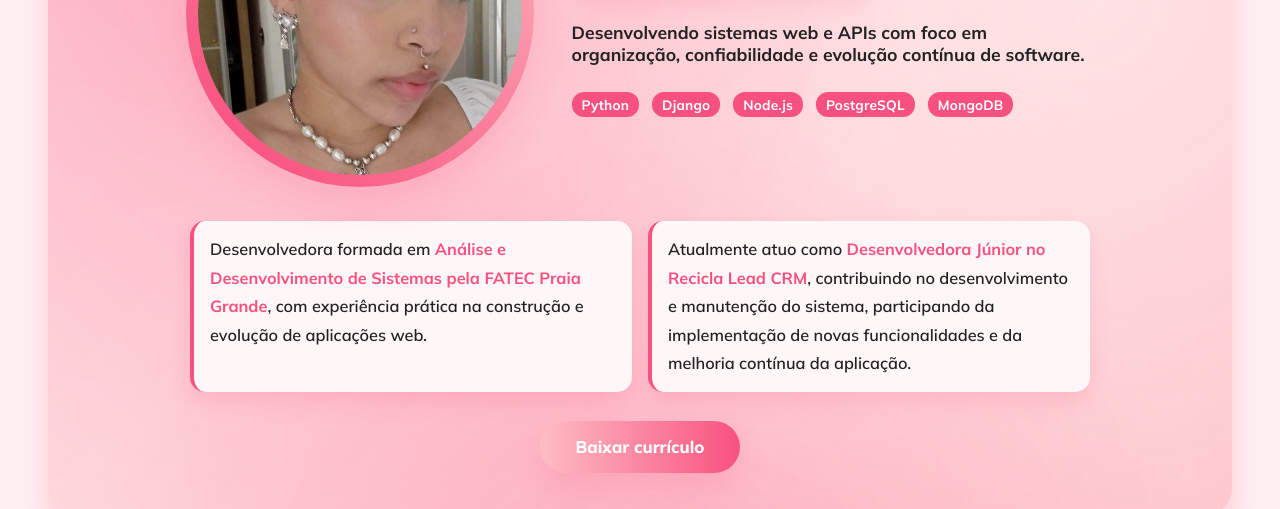
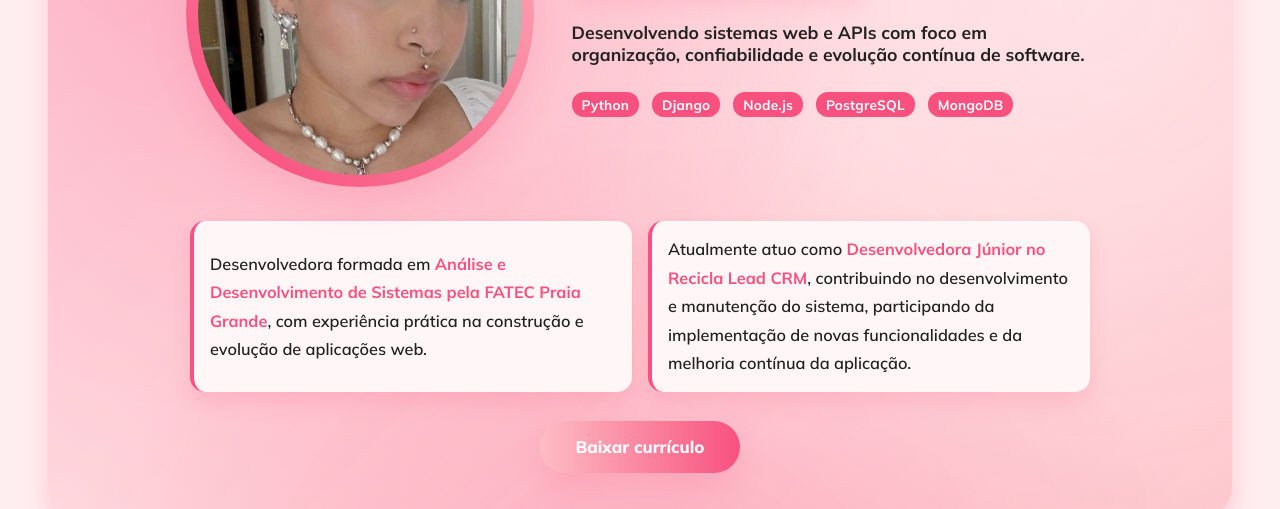
Before and after one commit to luiza-carla/Portfolio-Luiza-Carla, a plain HTML site: page index.html in a window 1280 px wide. Shown: the part 291-800 px from the top of the page. Drawn offline with nearby package versions, Linux system fonts and the light colour scheme; a web font is replaced by a local one.

Commit message:
centralizando texto de início

```diff
--- a/css/inicio.css
+++ b/css/inicio.css
@@ -112,6 +112,8 @@ body.theme-neutral .principal__cargo {
 }
 
 .principal__bio p {
+  display: flex;
+  align-items: center;
   font-family: var(--fonte-principal);
   font-size: 1.02rem;
   font-weight: 600;
@@ -125,6 +127,10 @@ body.theme-neutral .principal__cargo {
   box-shadow:
     0 12px 22px color-mix(in srgb, var(--accent-dark) 10%, transparent),
     0 6px 14px color-mix(in srgb, var(--accent-dark) 6%, transparent);
+}
+
+.principal__bio-text {
+  display: block;
 }
 
 .principal__bio p strong {
--- a/index.html
+++ b/index.html
@@ -57,14 +57,18 @@
         <div class="principal__conteudo">
           <div class="principal__bio">
             <p>
-              Desenvolvedora formada em <strong>Análise e Desenvolvimento de Sistemas pela FATEC Praia Grande</strong>,
-              com experiência prática na construção e evolução de aplicações web.
+              <span class="principal__bio-text">
+                Desenvolvedora formada em <strong>Análise e Desenvolvimento de Sistemas pela FATEC Praia Grande</strong>,
+                com experiência prática na construção e evolução de aplicações web.
+              </span>
             </p>
 
             <p>
-              Atualmente atuo como <strong>Desenvolvedora Júnior no Recicla Lead CRM</strong>, contribuindo
-              no desenvolvimento e manutenção do sistema, participando da implementação de novas funcionalidades
-              e da melhoria contínua da aplicação.
+              <span class="principal__bio-text">
+                Atualmente atuo como <strong>Desenvolvedora Júnior no Recicla Lead CRM</strong>, contribuindo
+                no desenvolvimento e manutenção do sistema, participando da implementação de novas funcionalidades
+                e da melhoria contínua da aplicação.
+              </span>
             </p>
           </div>
 
```
